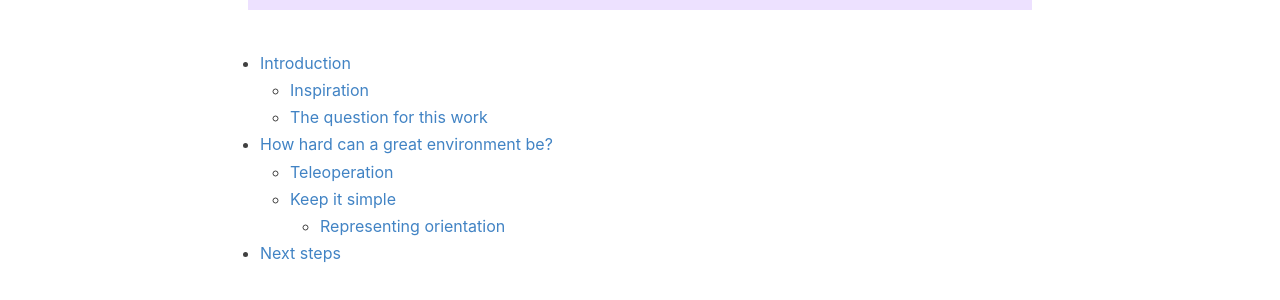
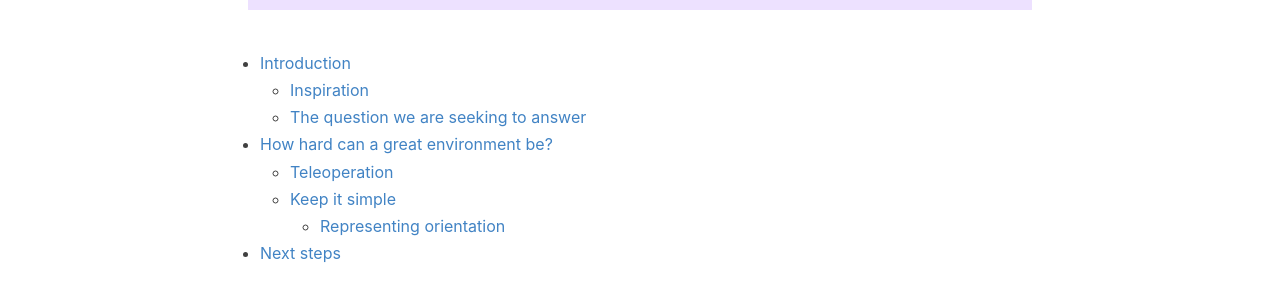
Before and after one commit to sholtodouglas/sholtodouglas.github.io, a Jekyll site: the page built from _posts/2020-12-30-LearningFromPlayAndLanguage.md, in a window 1280 px wide and 1400 px high, scrolled down 605 px. Shown: the part 153-453 px from the top of the window. Built offline with Jekyll 4.4.1, drawn with Linux system fonts in a browser that asks for light colours; formulas are drawn with MathJax 3; some of the changed text lies outside the part shown.

Commit message:
Update 2020-12-30-LearningFromPlayAndLanguage.md

```diff
--- a/_posts/2020-12-30-LearningFromPlayAndLanguage.md
+++ b/_posts/2020-12-30-LearningFromPlayAndLanguage.md
@@ -24,7 +24,7 @@ We were inspired to ask this question by a pair of papers, [Learning from play (
 - Define a sampled trajectory as $ \tau = (a_0,s_0,a_1,s_1 .. a_T, s_T) $, and set the goal state to the final state $ (s_g = s_T) $. This trajectory is unlikely to be the optimal path from $ s_0 $ to $s_g $, it is only one of many.  We can capture this multimodality using a seq-seq VAE. The encoder of the VAE maps the subsequence as a latent 'trajectory' vector $E(z \| \tau ) $, which the decoder combines with the state and goal state at each timestep to choose an action $\pi(a \|z,s_t, s_g)$. During training, they seek to maximise the log probability of the true actions from that sequence while minimizing the KL divergence between the $z$ distribution of the planner and encoder for each sample. At test time, a 'planner' samples a potential trajectory vector given the initial and end goal $P(z \|s_0, s_g)$. During training, the actor tries to decode that specific way of achieving the goal - at test time, the actor decodes one of the many ways of achieving it. Use images rather than states as goals by embedding the image in a lower dimensional space with a CNN as a feature encoder.
 - The model can be adapted to use sentences as a goal by labelling a small (<1% of total dataset in their experiments) number of trajectories. Goal images and sentences will share the same goal embedding space because they will correspond to the same sequences of actions, which will be maximised for by the same imitation learning objective as before. This allows language to control the robot, while still learning more robust control from a vastly bigger dataset.
 
-### The question for this work
+### The question we are seeking to answer
 We wondered whether you could facilitate transfer learning by similarly labelling a small number of videos from different contexts (e.g, human video) with sentences, then forcing the latent trajectory space to be structured around these so that similar behaviour across contexts is embedded in the same parts of the trajectory space. We initially imagined doing this with standard VAE reconstruction loss of the trajectories themselves (while you can't reconstruct the actions for human video, you could have an additional head on the decoder which reconstructed the input images of both human and robot trajectories). In other words, noting that play learns good $p(a|s,g)$, can we learn $p(s'|s,g)$ or $p(s'|s,a)$ from more diverse but similarly rich data - and will this allow us to generalise better?
 
 Corey advised that this could well work, and that their team had been interested in exploring a very similar idea by using contrastive learning to structure the latent space. In this case they would use the sentence embeddings of labelled trajectories to supply +ive/-ive pairs. This should both work better and is significantly less computationally intensive - so it is the approach we are pursuing.
```
